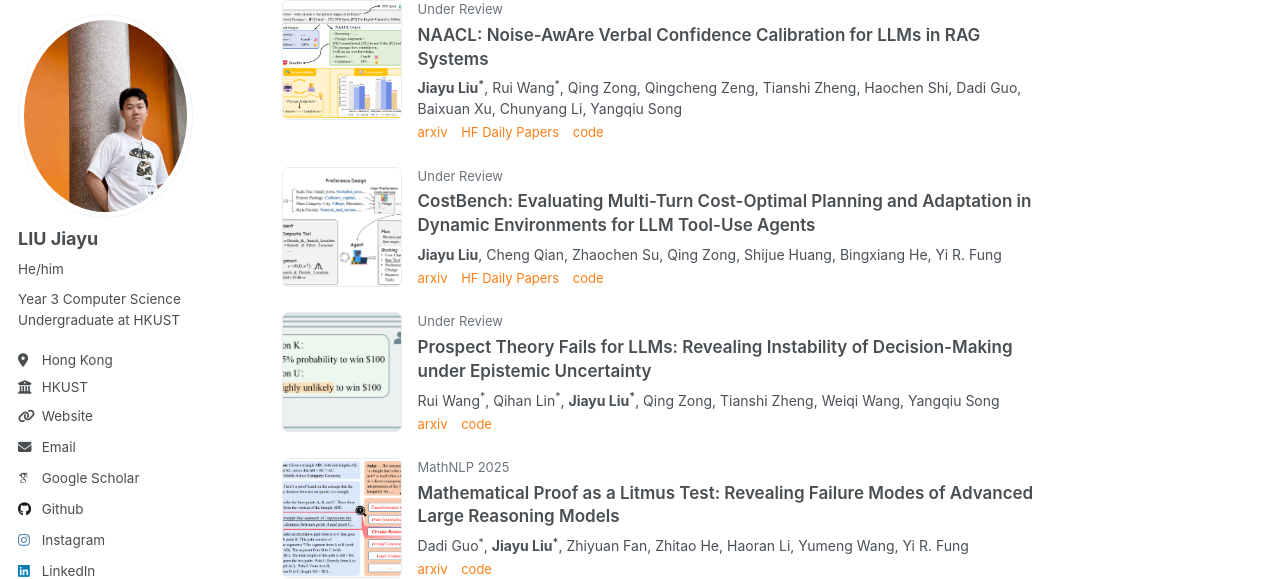
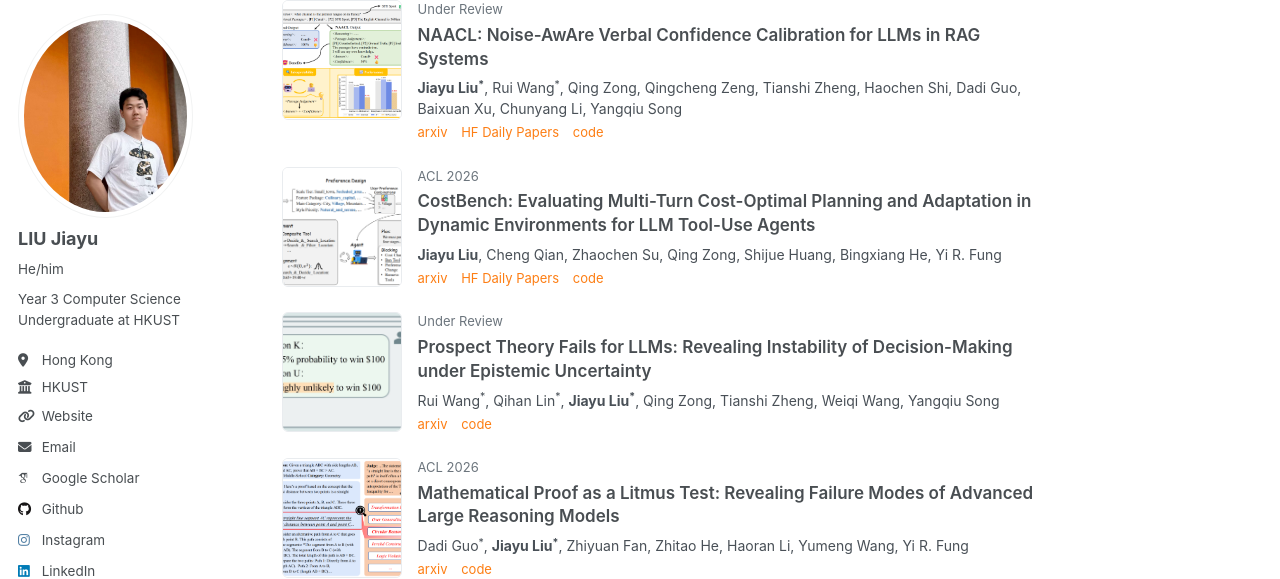
Before and after one commit to JiayuJeff/JiayuJeff.github.io, a Jekyll site: the page built from _pages/about.md, in a window 1280 px wide and 900 px high, scrolled down 2181 px. Shown: the part 92-671 px from the top of the window. Built offline with Jekyll 4.4.1, drawn with Linux system fonts in a browser that asks for light colours; some web fonts are replaced.

Commit message:
Update about and set VLM-Dixit to ACL 2026

```diff
--- a/_pages/about.md
+++ b/_pages/about.md
@@ -298,7 +298,7 @@ Note: Only first author/co-first author papers are listed. Please refer to [the
 <div class="pub-container">
   <img src="/images/CostBench.png" class="pub-image" alt="CostBench">
   <div class="pub-info">
-    <div class="pub-venue">Under Review</div>
+    <div class="pub-venue">ACL 2026</div>
     <div class="pub-title">CostBench: Evaluating Multi-Turn Cost-Optimal Planning and Adaptation in Dynamic Environments for LLM Tool-Use Agents</div>
     <div class="pub-authors"><strong>Jiayu Liu</strong>, Cheng Qian, Zhaochen Su, Qing Zong, Shijue Huang, Bingxiang He, Yi R. Fung</div>
     <div class="pub-links">
@@ -325,7 +325,7 @@ Note: Only first author/co-first author papers are listed. Please refer to [the
 <div class="pub-container">
   <img src="/images/RFMBench.png" class="pub-image" alt="Mathematical Proof as a Litmus Test">
   <div class="pub-info">
-    <div class="pub-venue">MathNLP 2025</div>
+    <div class="pub-venue">ACL 2026</div>
     <div class="pub-title">Mathematical Proof as a Litmus Test: Revealing Failure Modes of Advanced Large Reasoning Models</div>
     <div class="pub-authors">Dadi Guo<sup>*</sup>, <strong>Jiayu Liu<sup>*</sup></strong>, Zhiyuan Fan, Zhitao He, Haoran Li, Yumeng Wang, Yi R. Fung</div>
     <div class="pub-links">
```
Also changed, not shown: _publications/2025-10-24-vlm-dixit.md (+2 -2 lines).
